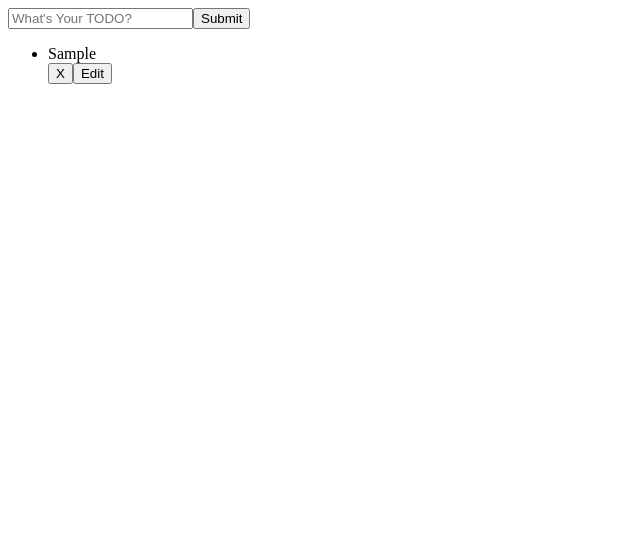
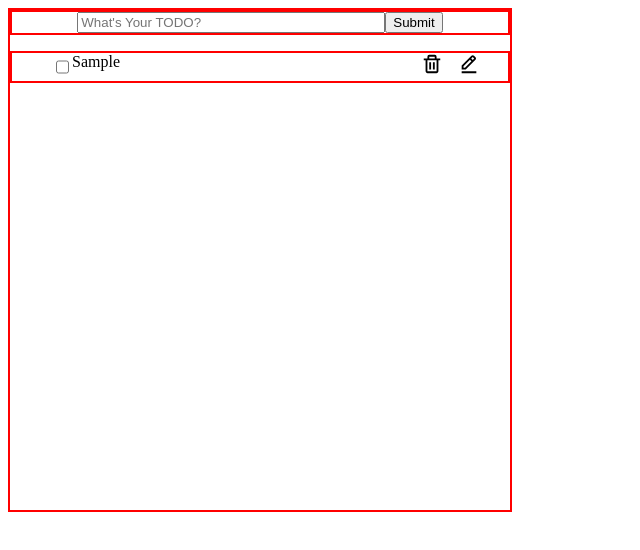
Before and after one commit to nanajin/ToDoList_ts, a React (Create React App) app: page / in a window 1280 px wide. Both pictures are taken after typing "Sample" into the empty fields and a click on the input "Submit". Shown: the top 550 px of the page, without its empty margins (0-640 px from the left). Built offline with nearby package versions, Linux system fonts and the light colour scheme.

Commit message:
Design: SCSS 파일 생성, 스타일 변경

```diff
--- a/package.json
+++ b/package.json
@@ -10,8 +10,10 @@
     "@types/node": "^16.18.9",
     "@types/react": "^18.0.26",
     "@types/react-dom": "^18.0.9",
+    "node-sass": "^7.0.3",
     "react": "^18.2.0",
     "react-dom": "^18.2.0",
+    "react-icons": "^4.7.1",
     "react-scripts": "5.0.1",
     "typescript": "^4.9.4",
     "web-vitals": "^2.1.4"
--- /dev/null
+++ b/src/ToDoList.scss
@@ -0,0 +1,34 @@
+$border: 2px solid red;
+.container{
+  border: $border;
+  width: 500px;
+  height: 500px;
+}
+.todo-form{
+ border: $border;
+ text-align: center;
+ input:first-child{
+  width: 300px;
+ };
+}
+.todo-list{
+  border: $border;
+  display: grid;
+  grid-template-columns: 20px 4fr 1fr;
+  li{
+    list-style: none;
+  }
+  .todo-btn{
+    button{
+      background: none;
+      border: none;
+      font-size: 22px;
+      cursor: pointer;
+      padding: 0;
+      &:first-child{
+        margin-right: 15px;
+      }
+    }
+
+  }
+}
--- a/src/ToDoList.tsx
+++ b/src/ToDoList.tsx
@@ -1,4 +1,6 @@
 import React, { useEffect, useState } from 'react';
+import "./ToDoList.scss";
+import {BiTrash, BiEditAlt, BiCheckSquare} from "react-icons/bi";
 
 function ToDoList() {
   const [todo, setTodo] = useState("");
@@ -40,22 +42,27 @@ function ToDoList() {
     handleRemove(id);
   }
   return (
-    <div>
-      <form onSubmit={onSubmit}>
+    <div className='container'>
+      <form onSubmit={onSubmit} className="todo-form">
         <input
           type="text"
           placeholder="What's Your TODO?"
           onChange={onChange}
-          value={todo}/>
+          value={todo}
+        />
         <input type="submit" value={edit? "Edit": "Submit"}/>
       </form>
       {!edit &&<>
         {todolist.map((item:Store, index:number)=>{
           return(
-            <ul key={index}>
+            <ul key={index} className="todo-list">
+              <input type="checkbox"></input>
+              {/* <button><BiCheckSquare/></button> */}
               <li>{item.text}</li>
-              <button onClick={()=>handleRemove(item.id)}>X</button>
-              <button onClick={()=>handleEdit(item.id, item.text)}>Edit</button>
+              <div className='todo-btn'>
+                <button onClick={()=>handleRemove(item.id)}><BiTrash/></button>
+                <button onClick={()=>handleEdit(item.id, item.text)}><BiEditAlt/></button>
+              </div>
             </ul>
           )
         })}
```
Also changed, not shown: 1 other file (tests, documents, lock files or other folders).
